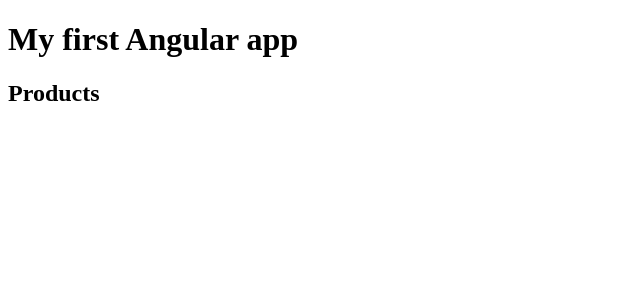
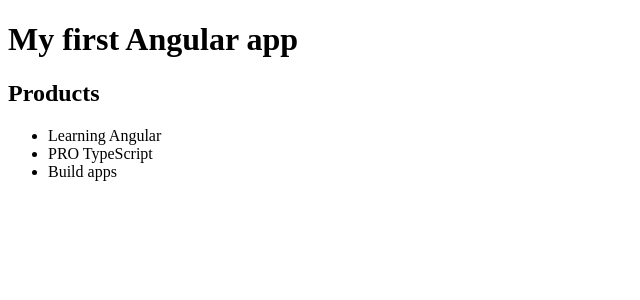
Before and after one commit to stardvst/angular-9-typescript, an Angular app: page / in a window 1280 px wide. Shown: the top 300 px of the page, without its empty margins (0-640 px from the left). Built offline with nearby package versions, Linux system fonts and the light colour scheme.

Commit message:
displaying list of products

```diff
--- a/src/app/product.component.ts
+++ b/src/app/product.component.ts
@@ -2,6 +2,15 @@
 
 @Component({
   selector: 'products',
-  template: '<h2>Products</h2>',
+  template: `
+    <h2>Products</h2>
+    <ul>
+      <li *ngFor="let product of products">
+        {{ product }}
+      </li>
+    </ul>
+  `,
 })
-export class ProductsComponent {}
+export class ProductsComponent {
+  products = ['Learning Angular', 'PRO TypeScript', 'Build apps'];
+}
```
